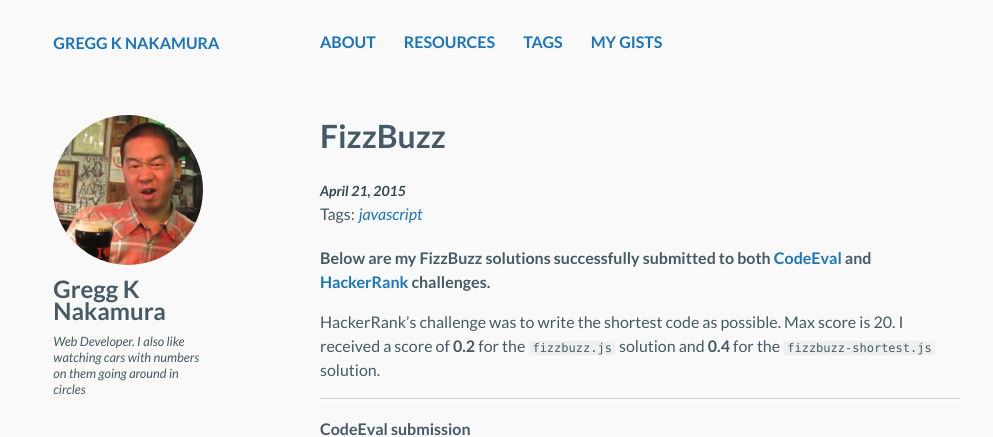
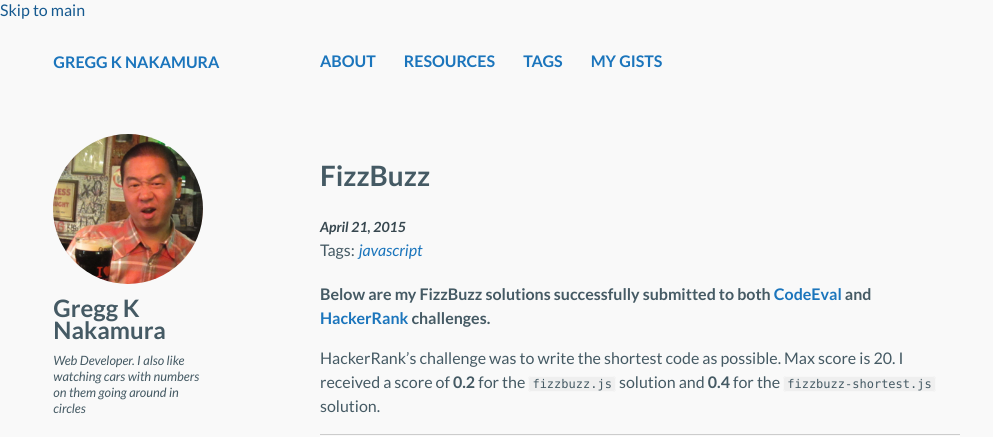
Before and after one commit to greggnakamura/greggnakamura.github.com, a Jekyll site: the page built from _posts/2015-04-21-fizzbuzz.md, in a window 1280 px wide, cut to the strip 0-437 px from the top of the page. Shown: the whole strip, without its empty margins (0-993 px from the left). Built offline with Jekyll 4.4.1, drawn with Linux system fonts in a browser that asks for light colours; nearby versions of some CDN libraries; comment, search, counter and statistics services are not loaded.

Commit message:
Add skip links include

```diff
--- a/_layouts/post.html
+++ b/_layouts/post.html
@@ -10,6 +10,8 @@
 <body class="post">
 
 {% include _browser-upgrade.html %}
+
+{% include _skip-links.html %}
 
 {% include _navigation.html %}
 
@@ -37,9 +39,9 @@
   <article class="post">
     <div class="headline-wrap">
       {% if page.link %}
-        <h1><a href="{{ page.link }}">{{ page.title }}</a></h1>
+        <h2><a href="{{ page.link }}">{{ page.title }}</a></h2>
       {% else %}
-        <h1><!-- <a href="{{ site.url }}{{ page.url }}" rel="bookmark" title="{{ page.title }}"> -->{{ page.title }}<!-- </a> --></h1>
+        <h2><!-- <a href="{{ site.url }}{{ page.url }}" rel="bookmark" title="{{ page.title }}"> -->{{ page.title }}<!-- </a> --></h2>
       {% endif %}
     </div><!--/ .headline-wrap -->
     <div class="article-wrap">
```
